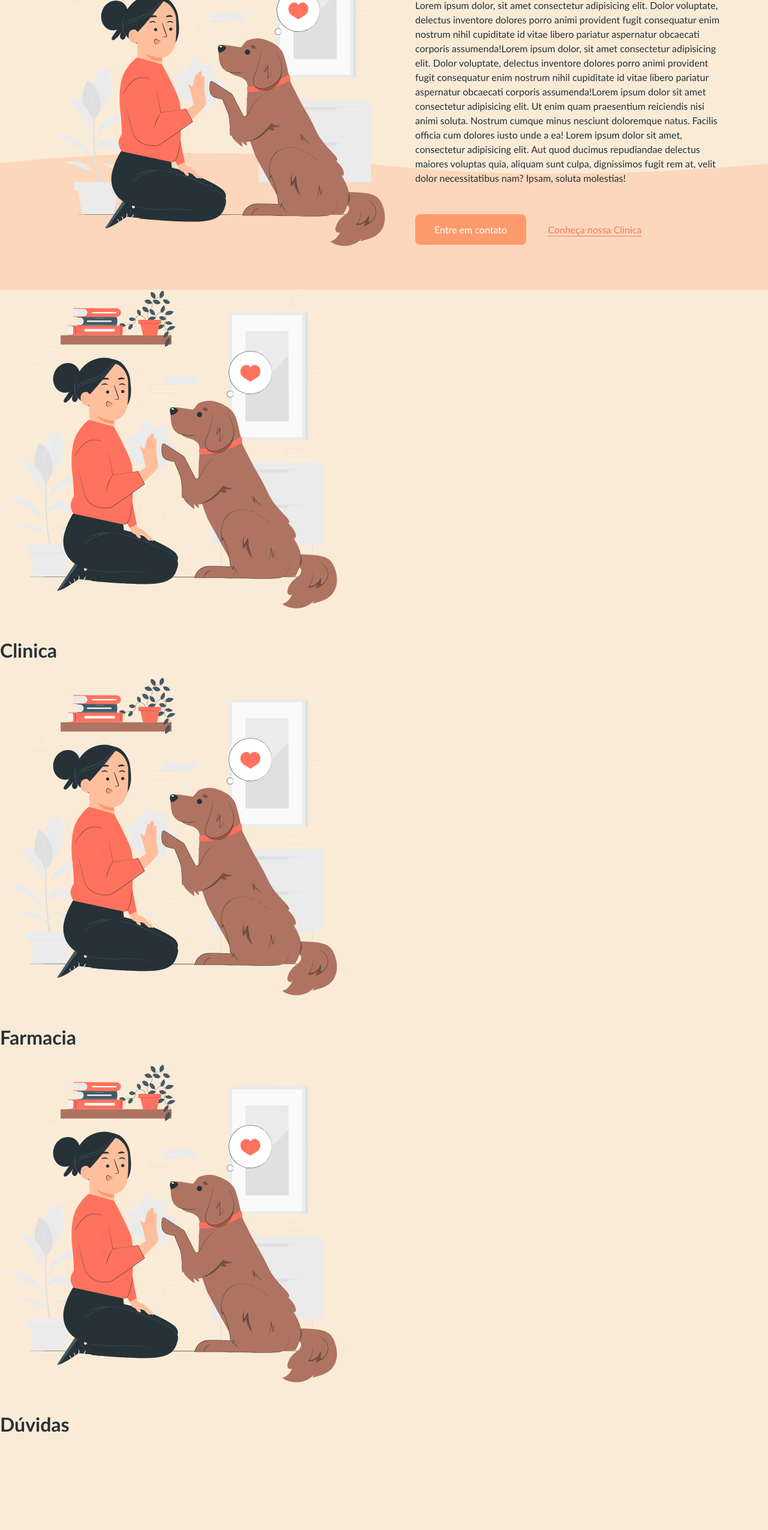
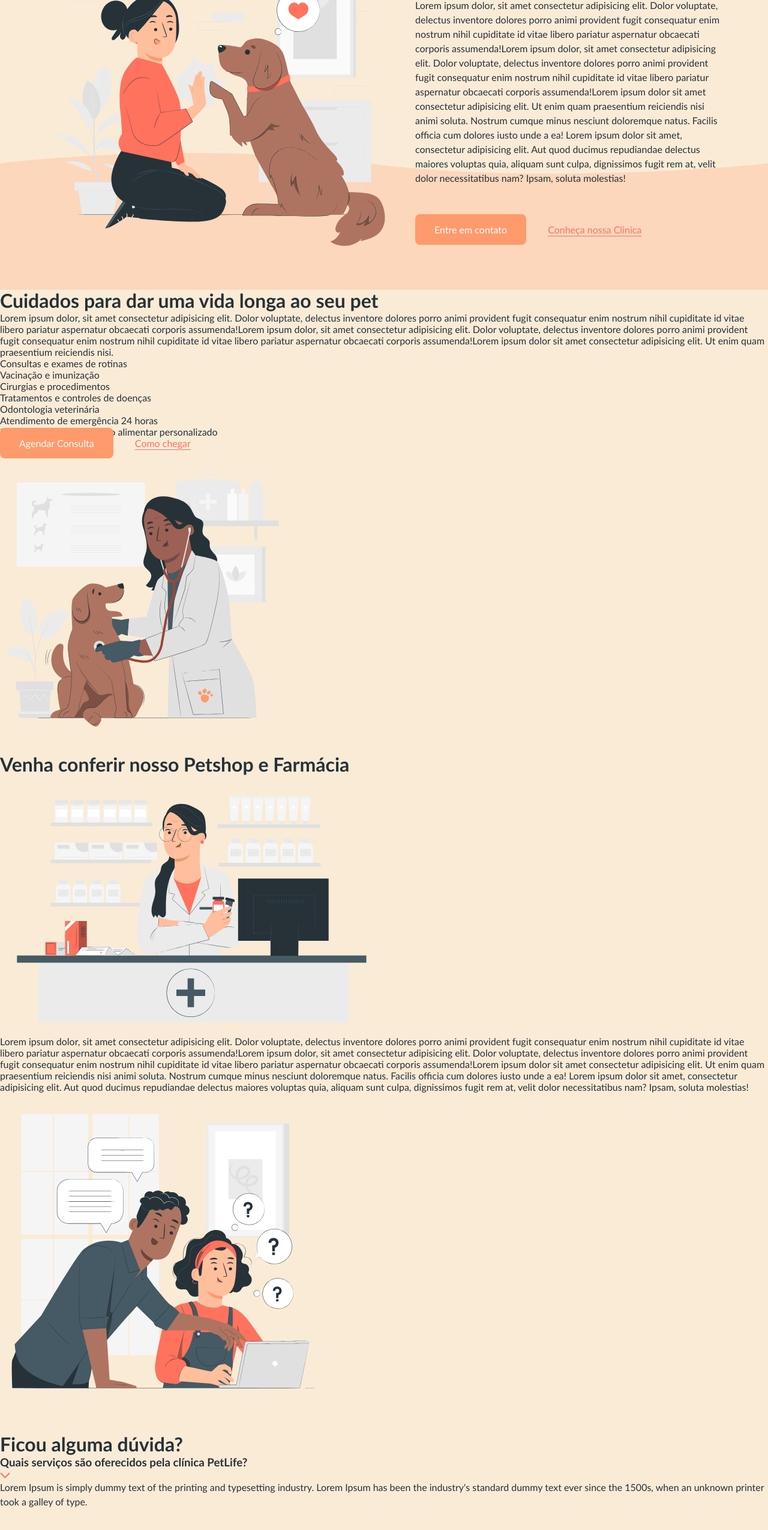
Before and after one commit to Phzin-2112/petcare, a plain HTML site: page index.html in a window 1280 px wide. Shown: the part 226-2776 px from the top of the page at 60% size. Before the commit the page ends 2619 px from the top, so only its background shows below. Drawn offline with Linux system fonts and the light colour scheme.

Commit message:
Update index.html

```diff
--- a/index.html
+++ b/index.html
@@ -7,6 +7,7 @@
     <title>PetCare</title>
 
     <link rel="stylesheet" href="css/styles.css">
+    <script src=”js”></script>
 </head>
 
 <body>
@@ -25,6 +26,7 @@
 
     <main>
         <section id="inicio">
+            <!-- imagem inicio -->
             <img src="./img/start-img.svg" alt="Uma humana com seu pet" width="580" height="580">
             <div>
                 <h1>Cuidados para dar uma vida longa ao seu pet</h1>
@@ -39,6 +41,7 @@
                     a ea! Lorem ipsum dolor sit amet, consectetur adipisicing elit. Aut quod ducimus repudiandae
                     delectus maiores voluptas quia, aliquam sunt culpa, dignissimos fugit rem at, velit dolor
                     necessitatibus nam? Ipsam, soluta molestias!</p>
+                <!-- botao -->
                 <a class="botao" href="https://wa.me/5511988566385" target="_blank">Entre em contato</a>
                 <a class="botao-transparente" href="#clinica">Conheça nossa Clinica</a>
             </div>
@@ -46,18 +49,113 @@
             <img class="absolute" src="img/shape.svg" alt="banner decorativo">
         </section>
         <section id="clinica">
-            <img src="./img/start-img.svg" alt="Uma humana com seu pet">
-            <h1>Clinica</h1>
+
+            <div>
+                <h2>Cuidados para dar uma vida longa ao seu pet</h2>
+                <p class="parag">Lorem ipsum dolor, sit amet consectetur adipisicing elit. Dolor voluptate, delectus
+                    inventore dolores porro animi provident fugit consequatur enim nostrum nihil cupiditate id vitae
+                    libero pariatur aspernatur obcaecati corporis assumenda!Lorem ipsum dolor, sit amet consectetur
+                    adipisicing elit. Dolor voluptate, delectus inventore dolores porro animi provident fugit
+                    consequatur enim nostrum nihil cupiditate id vitae libero pariatur aspernatur obcaecati corporis
+                    assumenda!Lorem ipsum dolor sit amet consectetur adipisicing elit. Ut enim quam praesentium
+                    reiciendis nisi.
+                </p>
+                <ul>
+                    <li>Consultas e exames de rotinas</li>
+                    <li>Vacinação e imunização</li>
+                    <li>Cirurgias e procedimentos</li>
+                    <li>Tratamentos e controles de doenças</li>
+                    <li>Odontologia veterinária</li>
+                    <li>Atendimento de emergência 24 horas</li>
+                    <li>Nutrição e aconselhamento alimentar personalizado</li>
+                </ul>
+
+                <!-- botao -->
+                <a class="botao" href="https://wa.me/5511988566385" target="_blank">Agendar Consulta</a>
+                <a class="botao-transparente"
+                    href="https://www.google.com.br/maps/dir//Senai+Vila+Leopoldina+-+Mariano+Ferraz+-+R.+Jaguar%C3%A9+Mirim,+71+-+Vila+Leopoldina,+S%C3%A3o+Paulo+-+SP,+05311-020/@-23.5267367,-46.7359119,17z/data=!4m9!4m8!1m0!1m5!1m1!1s0x94cef8b811e8e3a1:0xa7564bb4c78f41b3!2m2!1d-46.7359119!2d-23.5267367!3e0?entry=ttu&g_ep=EgoyMDI1MDQyMy4wIKXMDSoASAFQAw%3D%3D"
+                    target="_blank">Como
+                    chegar</a>
+            </div>
+            <!-- imagem da clinica -->
+            <img src="./img/clinic-img.svg" alt="clinica">
         </section>
         <section id="farmacia">
-            <img src="./img/start-img.svg" alt="Uma humana com seu pet">
-            <h1>Farmacia</h1>
+            <!-- Imagem farmacia  -->
+
+            <h2>Venha conferir nosso Petshop e Farmácia</h2>
+            <img src="img/shop-img.svg">
+            <div>
+                <p class="para">Lorem ipsum dolor, sit amet consectetur adipisicing elit. Dolor voluptate,
+                    delectus
+                    inventore dolores porro animi provident fugit consequatur enim nostrum nihil cupiditate id vitae
+                    libero pariatur aspernatur obcaecati corporis assumenda!Lorem ipsum dolor, sit amet consectetur
+                    adipisicing elit. Dolor voluptate, delectus inventore dolores porro animi provident fugit
+                    consequatur enim nostrum nihil cupiditate id vitae libero pariatur aspernatur obcaecati corporis
+                    assumenda!Lorem ipsum dolor sit amet consectetur adipisicing elit. Ut enim quam praesentium
+                    reiciendis nisi
+                    animi soluta. Nostrum cumque minus nesciunt doloremque natus. Facilis officia cum dolores iusto
+                    unde
+                    a ea! Lorem ipsum dolor sit amet, consectetur adipisicing elit. Aut quod ducimus repudiandae
+                    delectus maiores voluptas quia, aliquam sunt culpa, dignissimos fugit rem at, velit dolor
+                    necessitatibus nam? Ipsam, soluta molestias!</p>
         </section>
         <section id="duvidas">
-            <img src="./img/start-img.svg" alt="Uma humana com seu pet">
-            <h1>Dúvidas</h1>
+            <img src="./img/faq-img.svg" alt="imagem de humana com seu pet" width="540" height="540" loading="lazy">
+            <div>
+                <h2>Ficou alguma dúvida?</h2>
+
+                <div class="duvida">
+                    <h3>Quais serviços são oferecidos pela clínica PetLife?</h3>
+                    <img src="./img/arrow-down.svg" alt="imagem de check">
+                    <p class="paragrafo">
+                        Lorem Ipsum is simply dummy text of the printing and typesetting industry. Lorem Ipsum has been the industry's standard dummy text ever since the 1500s, when an unknown printer took a galley of type.
+                    </p>
+                </div>
+
+                <div class="duvida">
+                    <h3>Quais espécies de animais a clínica atende?</h3>
+                    <img src="./img/arrow-down.svg" alt="imagem de check">
+                    <p class="paragrafo">
+                        Lorem Ipsum is simply dummy text of the printing and typesetting industry. Lorem Ipsum has been the industry's standard dummy text ever since the 1500s, when an unknown printer took a galley of type.
+                    </p>
+                </div>
+
+                <div class="duvida">
+                    <h3>A clínica possui serviço de emergência?</h3>
+                    <img src="./img/arrow-down.svg" alt="imagem de check">
+                    <p class="paragrafo">
+                        Lorem Ipsum is simply dummy text of the printing and typesetting industry. Lorem Ipsum has been the industry's standard dummy text ever since the 1500s, when an unknown printer took a galley of type.
+                    </p>
+                </div>
+
+                <div class="duvida">
+                    <h3>A clínica oferece serviços de banho e tosa?</h3>
+                    <img src="./img/arrow-down.svg" alt="imagem de check">
+                    <p class="paragrafo">
+                        Lorem Ipsum is simply dummy text of the printing and typesetting industry. Lorem Ipsum has been the industry's standard dummy text ever since the 1500s, when an unknown printer took a galley of type.
+                    </p>
+                </div>
+            </div>
         </section>
+
     </main>
+    <script src="js/main.js"></script>
+    <footer class="footer">
+        <a href="index.html">
+           <p>Petlife</p>
+        </a>
+
+
+        <nav>
+            links rapidos
+            <a href="#inicio">Inicio</a>
+            <a href="#clinica">Clinica</a>
+            <a href="#farmacia">Farmácia</a>
+            <a href="#duvidas">Dúvidas</a>
+        </nav>
+    </footer>
+
 </body>
 
 </html>
```
